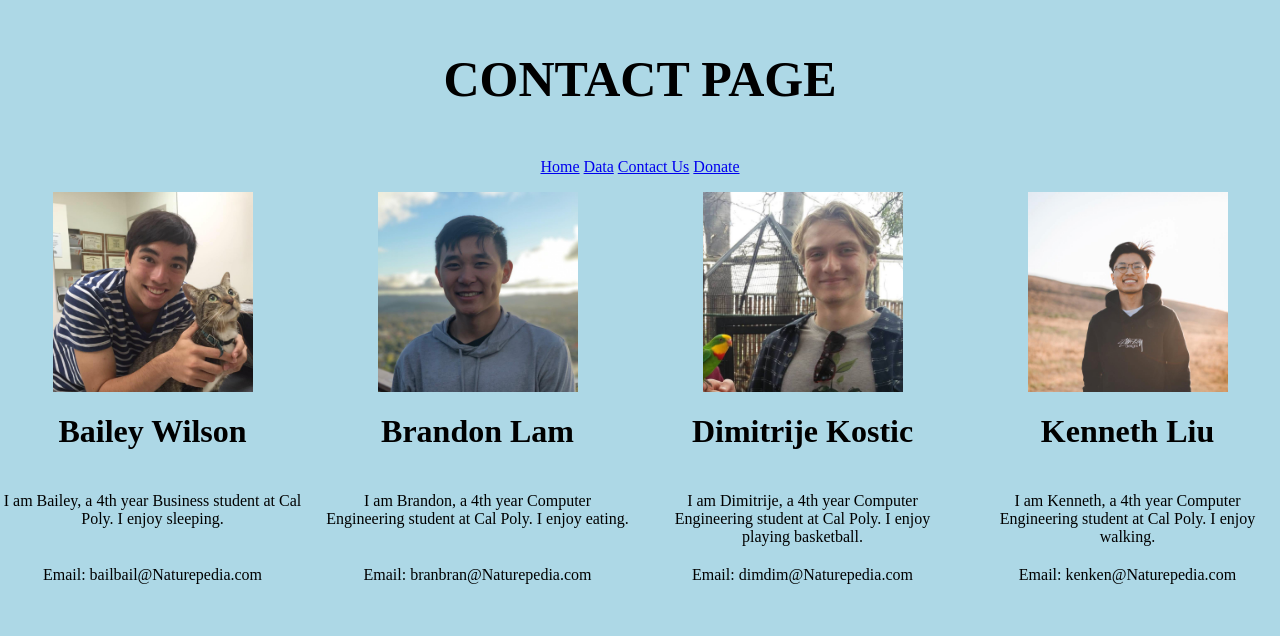
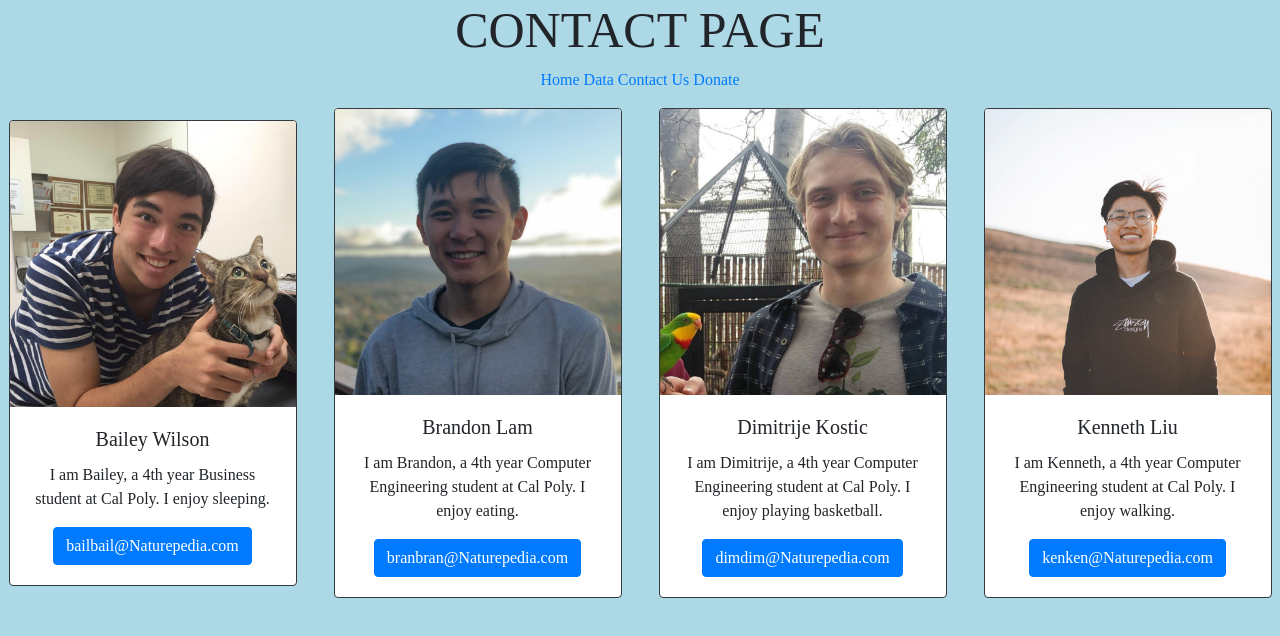
Before and after one commit to blam19/CSC-307-Naturepedia, a React (Create React App) app in the folder my-app/: page /contact in a window 1280 px wide. Shown: the top 636 px of the page. Built offline with nearby package versions, Linux system fonts and the light colour scheme.

Commit message:
updated apple dataset

```diff
--- a/my-app/src/App.js
+++ b/my-app/src/App.js
@@ -1,4 +1,6 @@
 import './App.css';
+import 'bootstrap/dist/css/bootstrap.min.css';
+
 
 import {
   BrowserRouter as Router,
@@ -12,8 +14,10 @@ import MainPage from './pages/mainpage';
 import DataPage from './pages/datapage';
 import FAQPage from './pages/faqpage';
 
+
 function App() {
   return (
+    <div>
     <Router>
         <Switch>
           <Route exact path="/" component={MainPage} />
@@ -23,6 +27,7 @@ function App() {
 
         </Switch>
       </Router>
+      </div>
     // <div className="App">
 
     //   <header className="App-header">
--- a/my-app/src/pages/faqpage.jsx
+++ b/my-app/src/pages/faqpage.jsx
@@ -9,16 +9,6 @@ function donateClick(){
 const FAQPage = () => {
     return (
         <div>
-            <div>
-                    {/* <button>Data</button> */}
-                    {/* <button>Contact Us</button> */}
-                    <Link to="/">Home</Link>&nbsp;
-                    <Link to="/data">Data</Link>&nbsp;
-                    <Link to="/contact">Contact Us</Link>&nbsp;
-                    <Link to="/faq">Donate</Link>
-                    {/* <button>Home</button>
-                    <button>FAQ</button> */}
-            </div>
             <h1>DONATE PAGE</h1>
             <div>
                     {/* <button>Data</button> */}
--- a/my-app/src/pages/index.css
+++ b/my-app/src/pages/index.css
@@ -1,12 +1,17 @@
 body {
     text-align: center;
     background-color: lightblue;
-    font-family: 'Times New Roman', Times, serif
+    font-family: 'Times New Roman', Times, serif;
 }
 
 /* .Bailey {
     background-color: lightgreen;
 } */
+.profile {
+    display: flex;
+    justify-content: center;
+    align-items: center;
+}
 
 img {
     display: block;
--- a/my-app/src/pages/index.jsx
+++ b/my-app/src/pages/index.jsx
@@ -9,12 +9,14 @@ import kenprofile from '../kennethprofile.jpg';
 import brandonprofile from '../brandonprofile.jpg';
 import baileyprofile from '../baileyprofile.jpg';
 import dimprofile from '../dimprofile.jpg';
+import { CenterFocusStrong } from "@material-ui/icons";
+import Card from "react-bootstrap/Card";
 
 function Bailey(){
     return(
         <div className="Bailey">
         <div style={{ display: "grid", gridTemplateColumns: "repeat(4, 1fr)", gridGap: 20 }}>
-            <h1>
+            {/* <h1>
                 Bailey Wilson
             </h1>
             <h1>
@@ -34,7 +36,59 @@ function Bailey(){
             <div> Email: bailbail@Naturepedia.com</div>
             <div> Email: branbran@Naturepedia.com</div>
             <div> Email: dimdim@Naturepedia.com</div>
-            <div> Email: kenken@Naturepedia.com</div>
+            <div> Email: kenken@Naturepedia.com</div> */}
+            <div className="profile">
+                <Card border='dark' style={{ width: '18rem' }}>
+                    <Card.Img variant="top" src={baileyprofile} />
+                    <Card.Body>
+                        <Card.Title>Bailey Wilson</Card.Title>
+                        <Card.Text>
+                        I am Bailey, a 4th year Business student at Cal Poly. I enjoy sleeping.
+                        </Card.Text>
+                        <Button variant="primary">bailbail@Naturepedia.com</Button>
+                    </Card.Body>
+                </Card>
+            </div>
+
+            <div className="profile">
+                <Card border='dark' style={{ width: '18rem' }}>
+                    <Card.Img variant="top" src={brandonprofile} />
+                    <Card.Body>
+                        <Card.Title>Brandon Lam</Card.Title>
+                        <Card.Text>
+                        I am Brandon, a 4th year Computer Engineering student at Cal Poly. I enjoy eating.
+                        </Card.Text>
+                        <Button variant="primary">branbran@Naturepedia.com</Button>
+                    </Card.Body>
+                </Card>
+            </div>
+
+            <div className="profile">
+                <Card border='dark' style={{ width: '18rem'}}>
+                    <Card.Img variant="top" src={dimprofile} />
+                    <Card.Body>
+                        <Card.Title>Dimitrije Kostic</Card.Title>
+                        <Card.Text>
+                        I am Dimitrije, a 4th year Computer Engineering student at Cal Poly. I enjoy playing basketball.
+                        </Card.Text>
+                        <Button variant="primary">dimdim@Naturepedia.com</Button>
+                    </Card.Body>
+                </Card>
+            </div>
+
+            <div className="profile">
+                <Card border='dark' style={{ width: '18rem' }}>
+                    <Card.Img variant="top" src={kenprofile} />
+                    <Card.Body>
+                        <Card.Title>Kenneth Liu</Card.Title>
+                        <Card.Text>
+                        I am Kenneth, a 4th year Computer Engineering student at Cal Poly. I enjoy walking.
+                        </Card.Text>
+                        <Button variant="primary">kenken@Naturepedia.com</Button>
+                    </Card.Body>
+                </Card>
+            </div>
+
         </div>
       </div>
     )
@@ -67,7 +121,7 @@ const ContactPage = () => {
             </div>
             <div>
                 <p></p>
-                <Images></Images>
+                {/* <Images></Images> */}
             </div>
             <div>
                 <Bailey></Bailey>
```
Also changed, not shown: my-app/src/mountain_PNG18.png (added), 1 other file (tests, documents, lock files or other folders).
